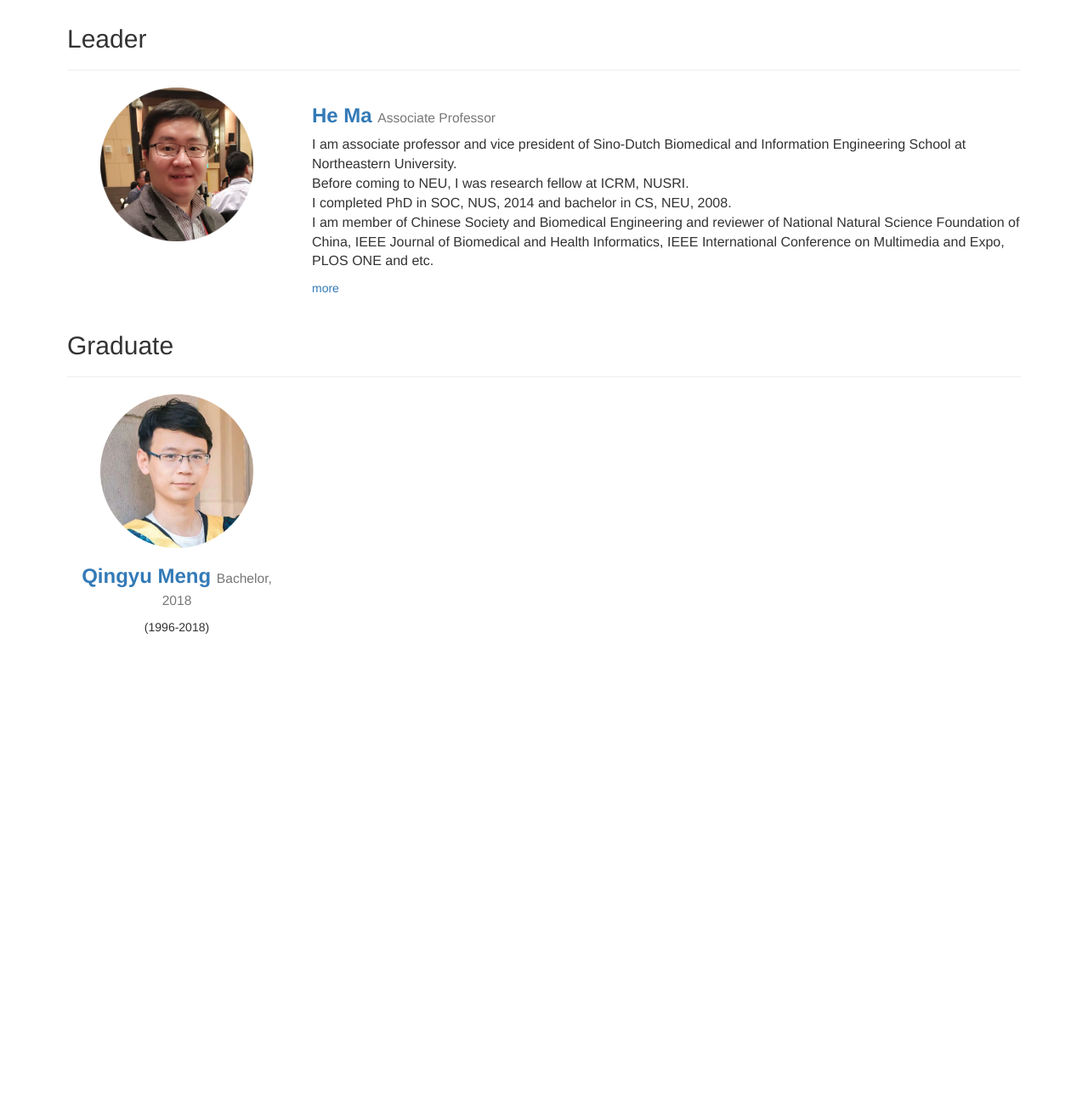
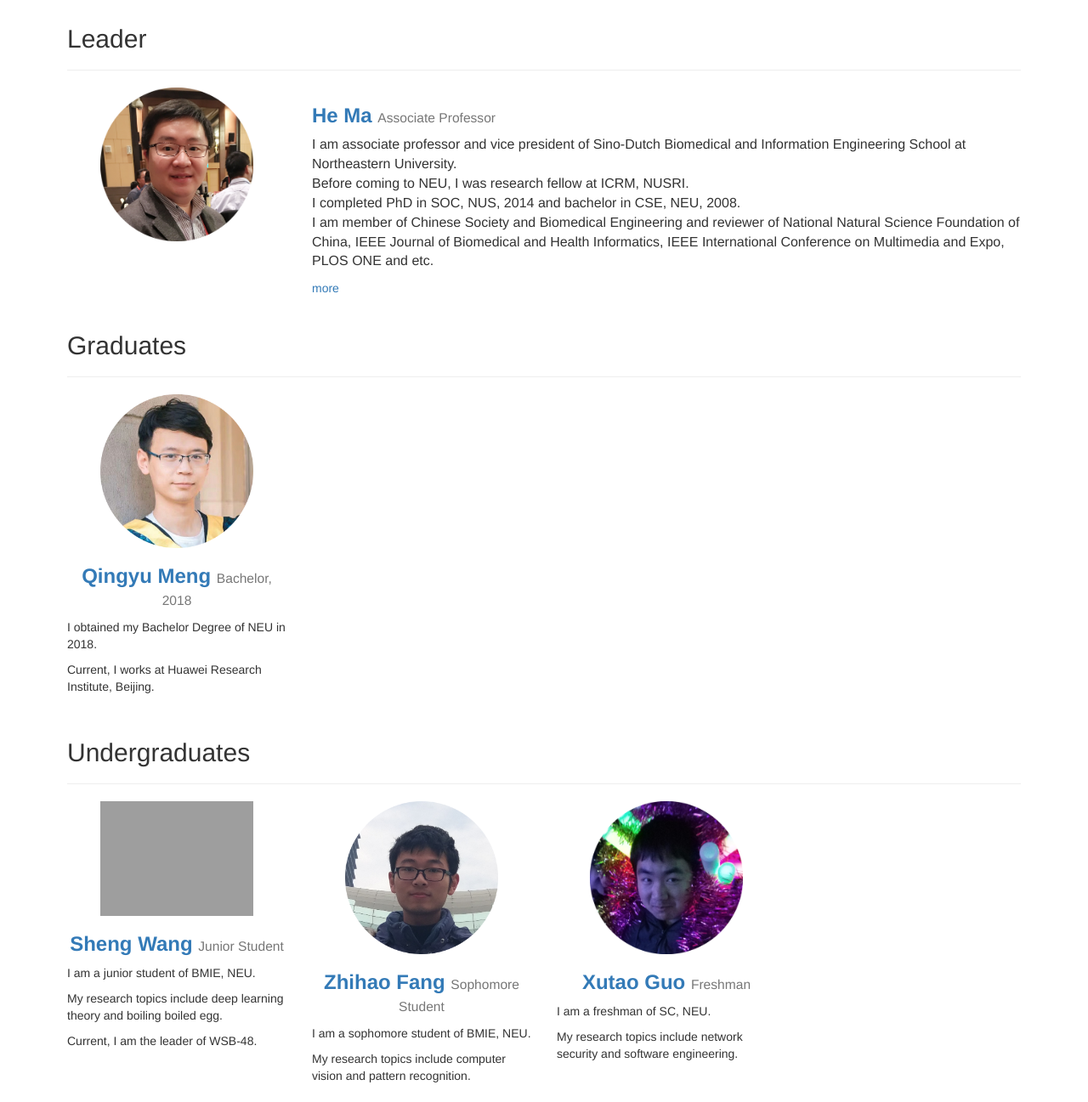
Before and after one commit to QuarkFang/mahe-group, a Flask app: page / in a window 1280 px wide. Shown: the part 471-1768 px from the top of the page at 85% size. Before the commit the page ends 1217 px from the top, so only its background shows below. Run offline with Flask 2, Linux system fonts and the light colour scheme; some libraries are stand-ins or nearby versions; grey boxes are pictures that could not be loaded.

Commit message:
add three people

```diff
--- a/templates/home.html
+++ b/templates/home.html
@@ -83,7 +83,7 @@
                     I am associate professor and vice president of Sino-Dutch Biomedical and Information Engineering
                     School at Northeastern University.<br>
                     Before coming to NEU, I was research fellow at ICRM, NUSRI.<br>
-                    I completed PhD in SOC, NUS, 2014 and bachelor in CS, NEU, 2008.<br>
+                    I completed PhD in SOC, NUS, 2014 and bachelor in CSE, NEU, 2008.<br>
                     I am member of Chinese Society and Biomedical Engineering and reviewer of National Natural Science
                     Foundation of China, IEEE Journal of Biomedical and Health Informatics, IEEE International Conference
                     on Multimedia and Expo, PLOS ONE and etc.<br>
@@ -93,7 +93,7 @@
         </div>
     </div>
     <div class="panel-heading", style="width: 90%; margin: 0 auto">
-        <h2>Graduate</h2>
+        <h2>Graduates</h2>
         <hr class="featurette-divider">
         <div class="row">
             <div class="col-sm-3", style="text-align: center">
@@ -102,7 +102,42 @@
                     <b><a href="/mqy/">Qingyu Meng</a></b>
                     <small>Bachelor, 2018</small>
                 </h3>
-                <p>(1996-2018)</p>
+                <p style="text-align: left">I obtained my Bachelor Degree of NEU in 2018.</p>
+                <p style="text-align: left">Current, I works at Huawei Research Institute, Beijing.</p>
+            </div>
+        </div>
+    </div>
+    <div class="panel-heading", style="width: 90%; margin: 0 auto">
+        <h2>Undergraduates</h2>
+        <hr class="featurette-divider">
+        <div class="row">
+            <div class="col-sm-3", style="text-align: center">
+                <img src="{{ url_for('static', filename='images/head/wangsheng.png') }}" width=70%>
+                 <h3>
+                    <b><a href="/ws/">Sheng Wang</a></b>
+                    <small>Junior Student</small>
+                </h3>
+                <p style="text-align: left">I am a junior student of BMIE, NEU.</p>
+                <p style="text-align: left">My research topics include deep learning theory and boiling boiled egg.</p>
+                <p style="text-align: left">Current, I am the leader of WSB-48.</p>
+            </div>
+            <div class="col-sm-3", style="text-align: center">
+                <img src="{{ url_for('static', filename='images/head/fangzhihao.png') }}" width=70%>
+                 <h3>
+                    <b><a href="/fzh/">Zhihao Fang</a></b>
+                    <small>Sophomore Student</small>
+                </h3>
+                <p style="text-align: left">I am a sophomore student of BMIE, NEU.</p>
+                <p style="text-align: left">My research topics include computer vision and pattern recognition.</p>
+            </div>
+            <div class="col-sm-3", style="text-align: center">
+                <img src="{{ url_for('static', filename='images/head/guoxutao.png') }}" width=70%>
+                 <h3>
+                    <b><a href="/gxt/">Xutao Guo</a></b>
+                    <small>Freshman</small>
+                </h3>
+                <p style="text-align: left">I am a freshman of SC, NEU.</p>
+                <p style="text-align: left">My research topics include network security and software engineering.</p>
             </div>
         </div>
     </div>
```
Also changed, not shown: img/fangzhihao.jpg (added), img/head/fangzhihao.png (added), img/head/guoxutao.png (added), static/images/head/fangzhihao.png (added), 8 other files.
